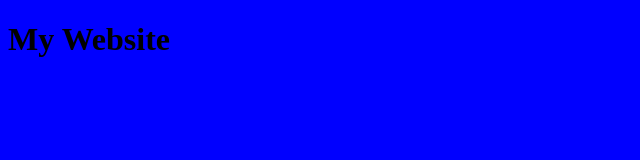
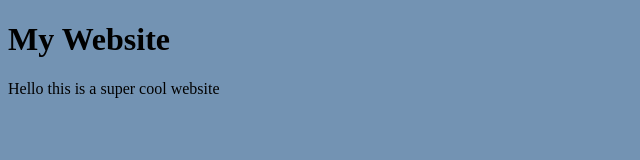
Before and after one commit to bbwebz/bbwebz.github.io, a plain HTML site: page index.html in a window 1280 px wide. Shown: the whole page, without its empty margins (0-640 px from the left). Drawn offline with Linux system fonts and the light colour scheme.

Commit message:
Update index.html

```diff
--- a/index.html
+++ b/index.html
@@ -6,13 +6,13 @@
 
     <style>
         body {
-            background: blue;
+            background: #7393B3;
             colour: white;
         }
-
     </style>
 </head>
 <body>
     <h1>My Website</h1>
+    <p>Hello this is a super cool website</p>
 </body>
 </html>
```
